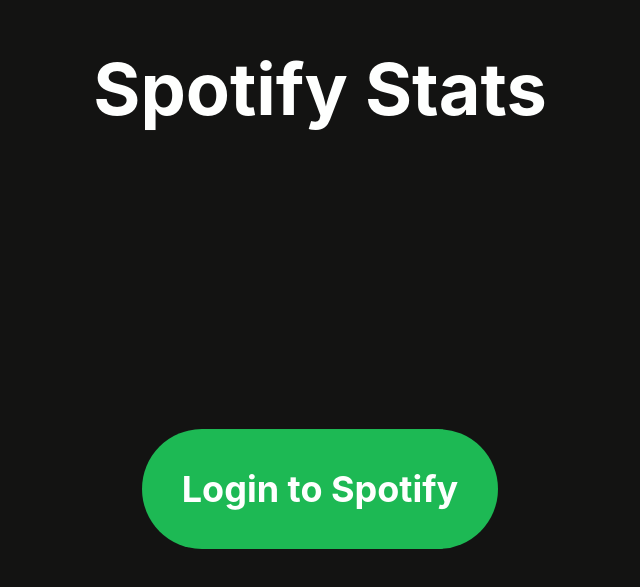
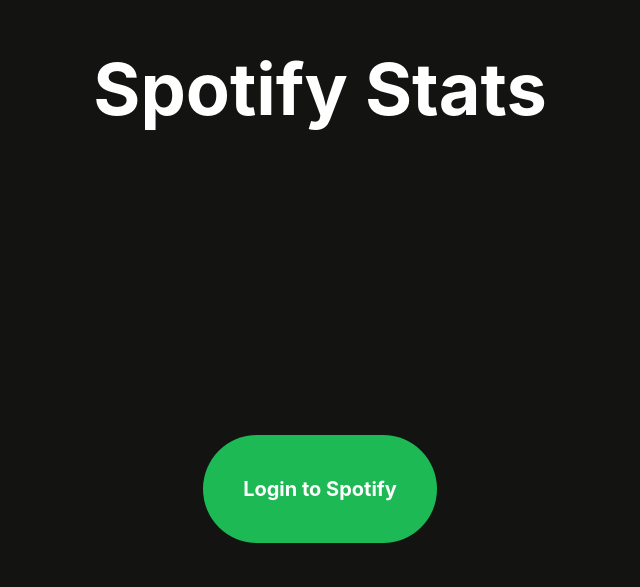
Before and after one commit to VinayakFia/spotify-viewer, a React (Create React App) app: page / in a window 1280 px wide. Shown: the part 111-698 px from the top of the page, without its empty margins (320-960 px from the left). Built offline with nearby package versions, Linux system fonts and the light colour scheme.

Commit message:
Change size of login button

```diff
--- a/src/pages/Login.js
+++ b/src/pages/Login.js
@@ -9,7 +9,7 @@
 
 const Login = () => {
   return (
-    <div className="bg-[#131312] w-full h-full absolute text-4xl text-[#FEFFFE] font-bold grid grid-rows-2">
+    <div className="bg-[#131312] w-full h-full absolute text-xl text-[#FEFFFE] font-bold grid grid-rows-2">
       <p className="m-auto text-7xl">Spotify Stats</p>
       <a
         className="rounded-full bg-[#1DB954] p-10 m-auto"
```
